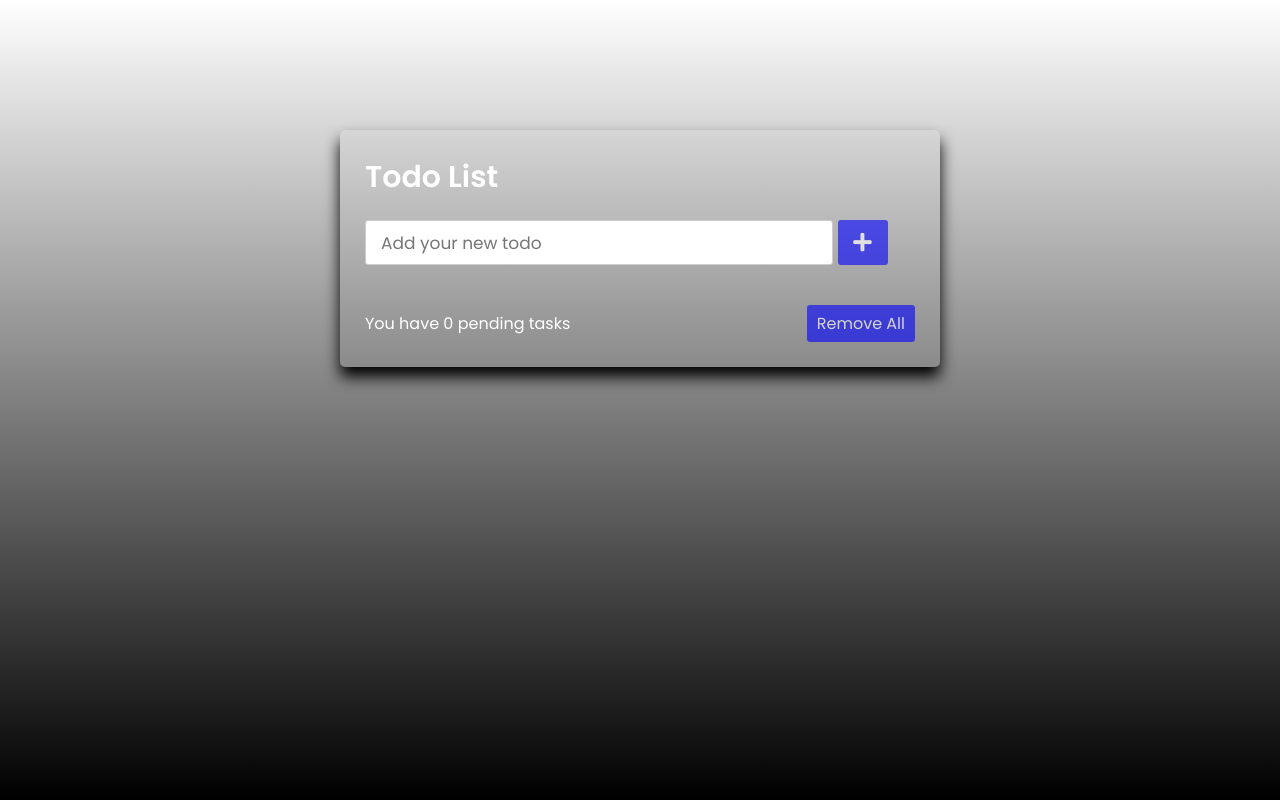
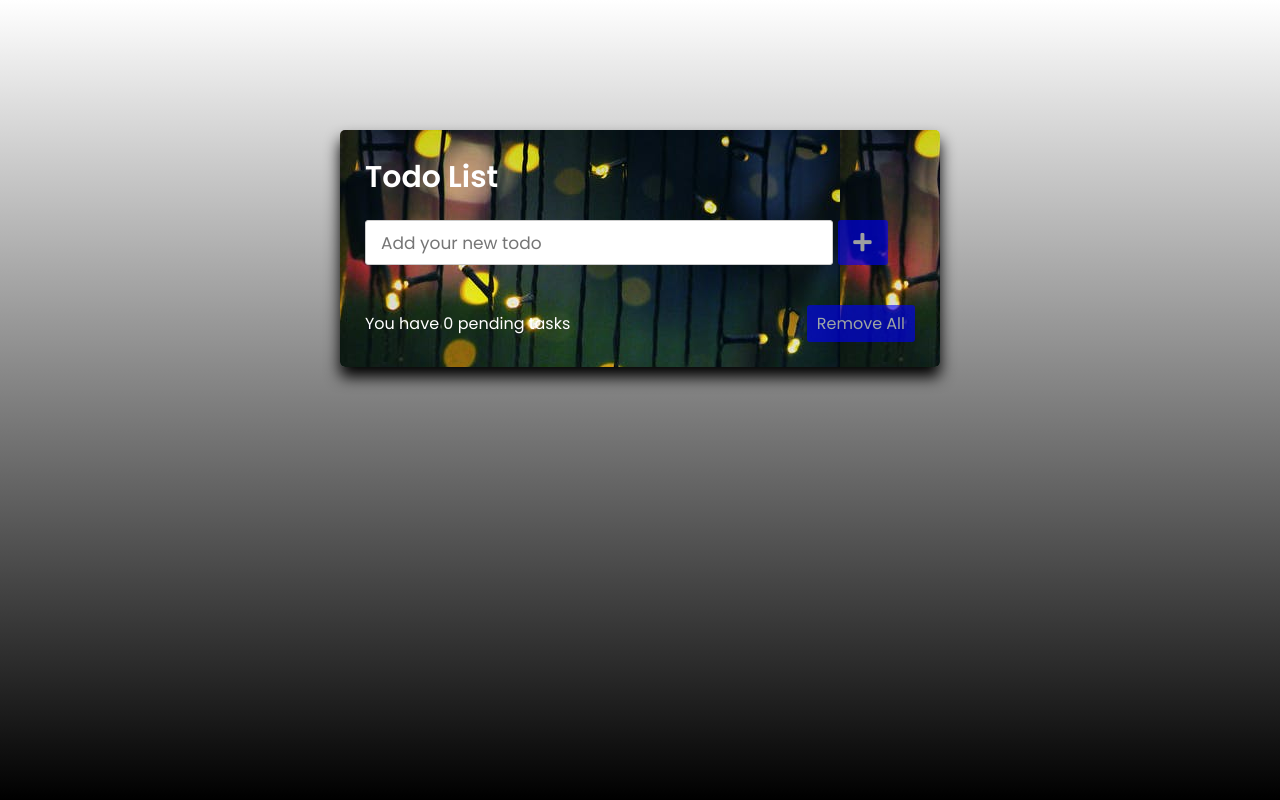
Before and after one commit to IngenuityGamingNoida/ingenuityTraining, a plain HTML site: page Assignment_2/todolist.html in a window 1280 px wide. Drawn offline with Linux system fonts and the light colour scheme.

Commit message:
adding image

```diff
--- a/Assignment_2/todolist.css
+++ b/Assignment_2/todolist.css
@@ -17,7 +17,7 @@ body{
 }
 .wrapper{
   /*background: linear-gradient(to bottom, rgb(0, 183, 255) 0%, rgb(255, 251, 0) 100%);*/
-  background-image: url(images/pexels-photo-586744.jpeg);
+  background-image: url(pexels-photo-586744.jpeg);
   max-width: 600px;
   width: 100%;
   margin: 120px auto;
```
Also changed, not shown: Assignment_2/pexels-photo-586744.jpeg (added).
